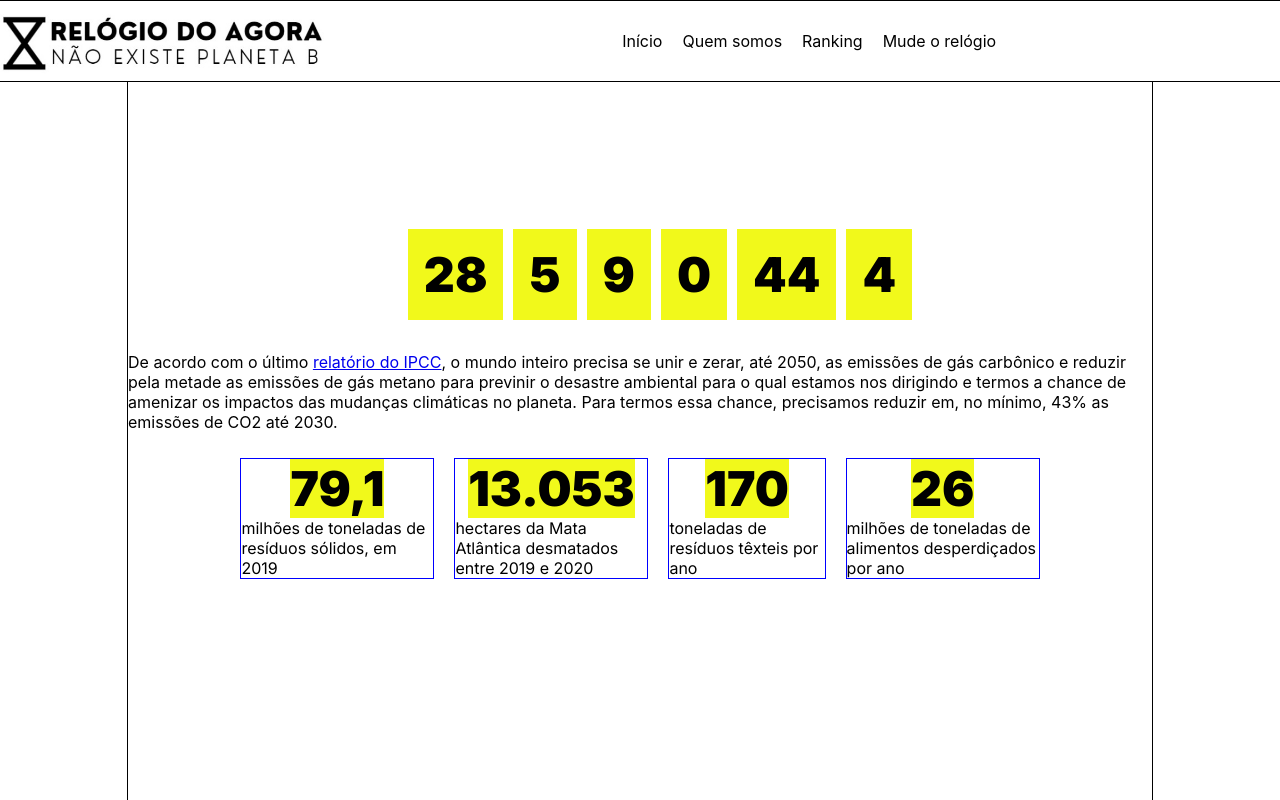
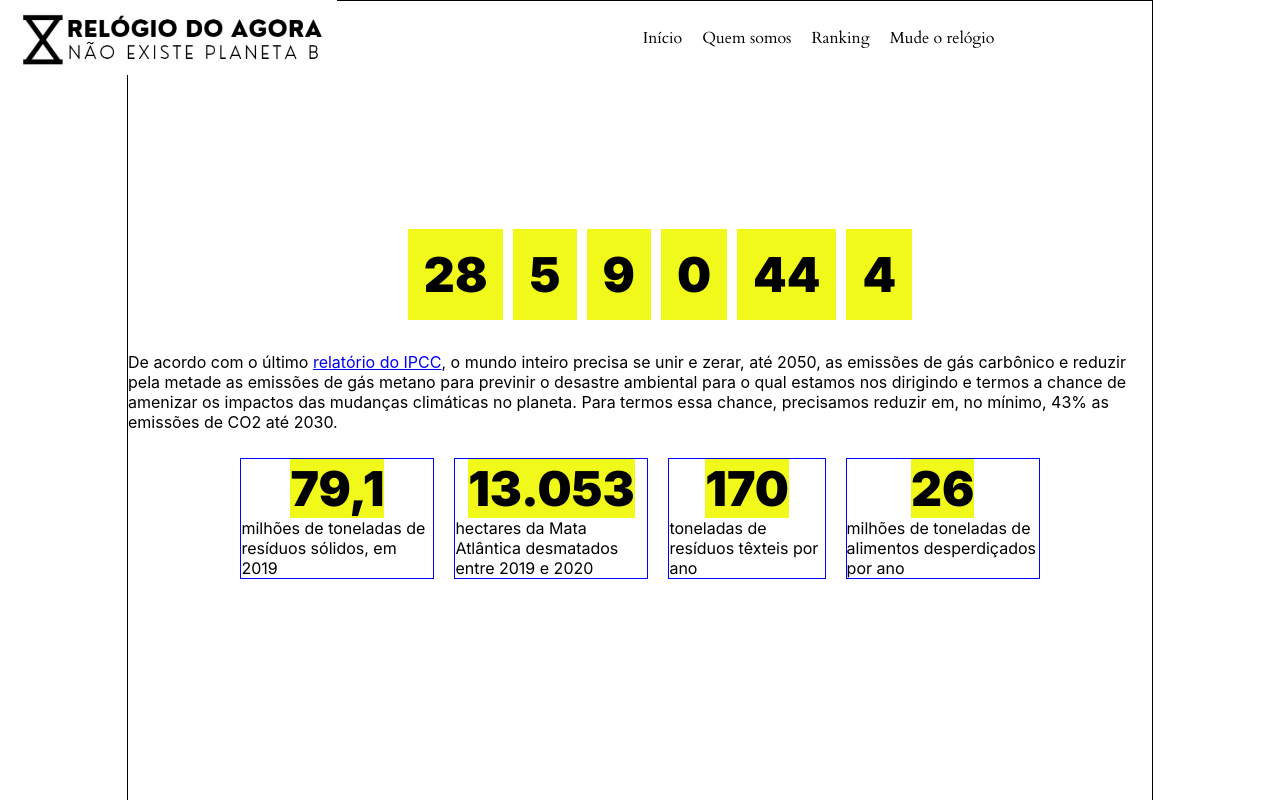
Before and after one commit to smcarolina/relogoio-do-agora, a React (Create React App) app in the folder relogio-do-agora/: page / in a window 1280 px wide. Shown: the top 800 px of the page. Built offline with nearby package versions, Linux system fonts and the light colour scheme.

Commit message:
fix: adjust header position

```diff
--- a/relogio-do-agora/public/index.html
+++ b/relogio-do-agora/public/index.html
@@ -24,7 +24,7 @@
       work correctly both with client-side routing and a non-root public URL.
       Learn how to configure a non-root public URL by running `npm run build`.
     -->
-    <title>Relógio do Amanhã</title>
+    <title>Relógio do Agora</title>
   </head>
   <body>
     <noscript>You need to enable JavaScript to run this app.</noscript>
--- a/relogio-do-agora/src/components/Header/style.js
+++ b/relogio-do-agora/src/components/Header/style.js
@@ -1,12 +1,13 @@
 import styled from 'styled-components'
 
 export const HeaderContainer = styled.header`
+    display: flex;
+    position: absolute;
     width: 100%;
-    height: 10vh;
-    display: flex;
-    border: 1px solid black;
-    position: fixed;
-    background-color: white;
+    height: 75px;
+    left: 0px;
+    top: 0px;
+    padding-left: 20px;
 `
 
 export const Logo = styled.img`
@@ -17,7 +18,9 @@ export const Logo = styled.img`
 export const Nav = styled.nav`
     width: 100%;
     height: 100%;
-
+    font-family: 'Cardo';
+    font-weight: 400;
+    font-size: 1rem;
     display: flex;
     justify-content: center;
     align-items: center;
--- a/relogio-do-agora/src/index.css
+++ b/relogio-do-agora/src/index.css
@@ -1,4 +1,6 @@
-@import url('https://fonts.googleapis.com/css2?family=Inter:wght@400;600;900&display=swap');
+
+@import url('https://fonts.googleapis.com/css2?family=Cardo:ital,wght@0,400;0,700;1,400&family=Inter:wght@400;600;900&display=swap');
+
 body {
   margin: 0;
   font-family: -apple-system, BlinkMacSystemFont, 'Segoe UI', 'Roboto', 'Oxygen',
```
